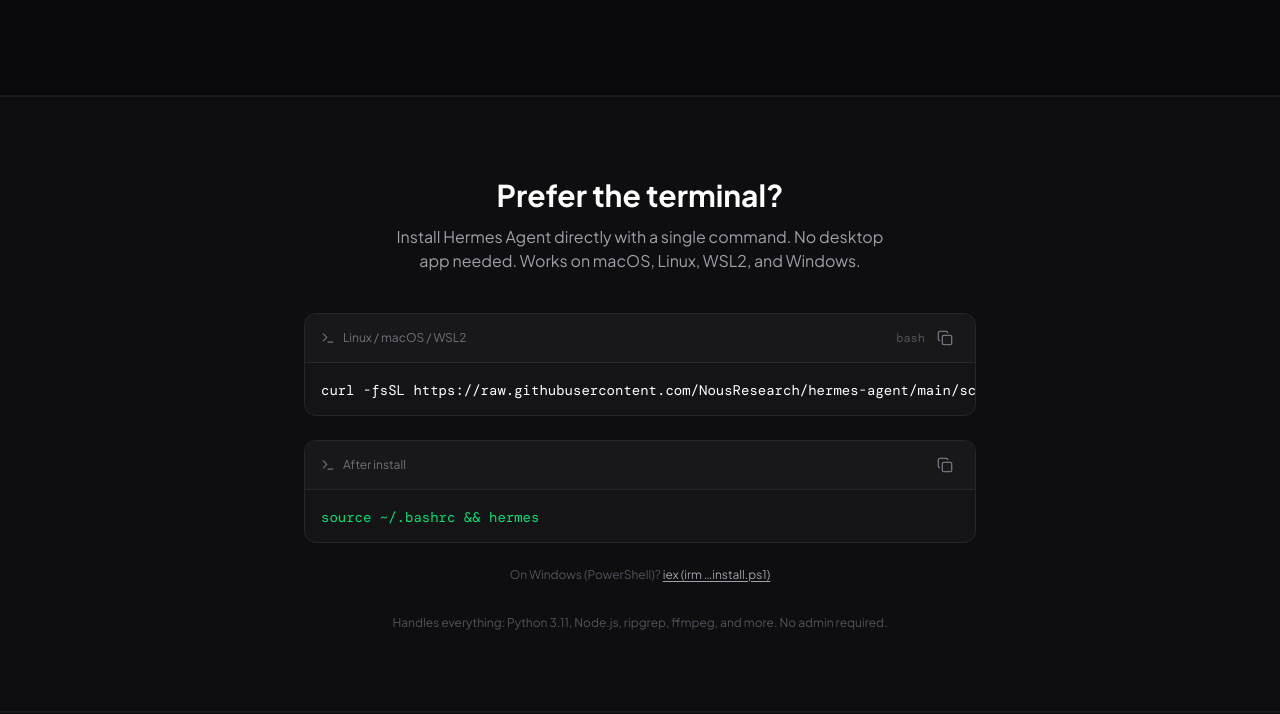
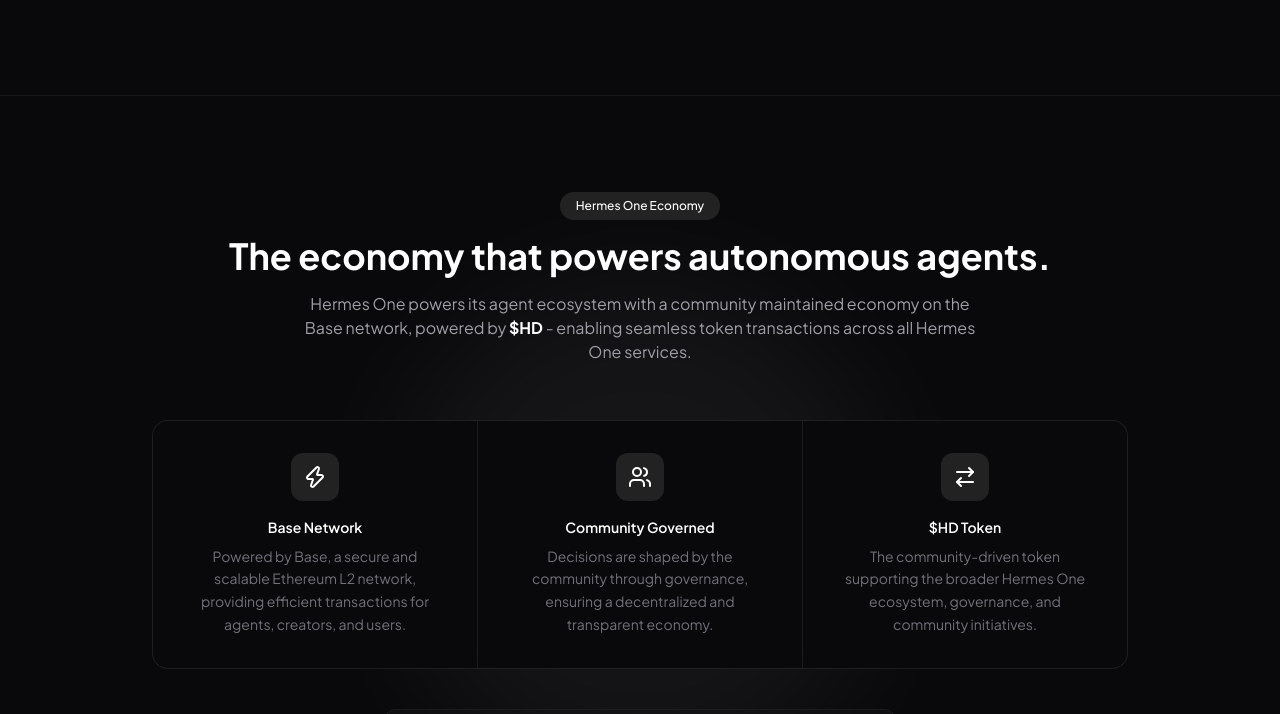
Before and after one commit to fathah/hermes-landing-page, a Next.js app: page / in a window 1280 px wide. Shown: the part 2393-3107 px from the top of the page. Built offline with nearby package versions, Linux system fonts and the light colour scheme; no server answers.

Commit message:
Update page.tsx

```diff
--- a/app/page.tsx
+++ b/app/page.tsx
@@ -14,7 +14,7 @@
       <FeaturesSection />
       <HowItWorksSection />
       <div className="border-t border-zinc-800/50" />
-      {/* <OneEconomySection /> */}
+      <OneEconomySection />
       <CtaSection />
       <Footer />
     </div>
```
